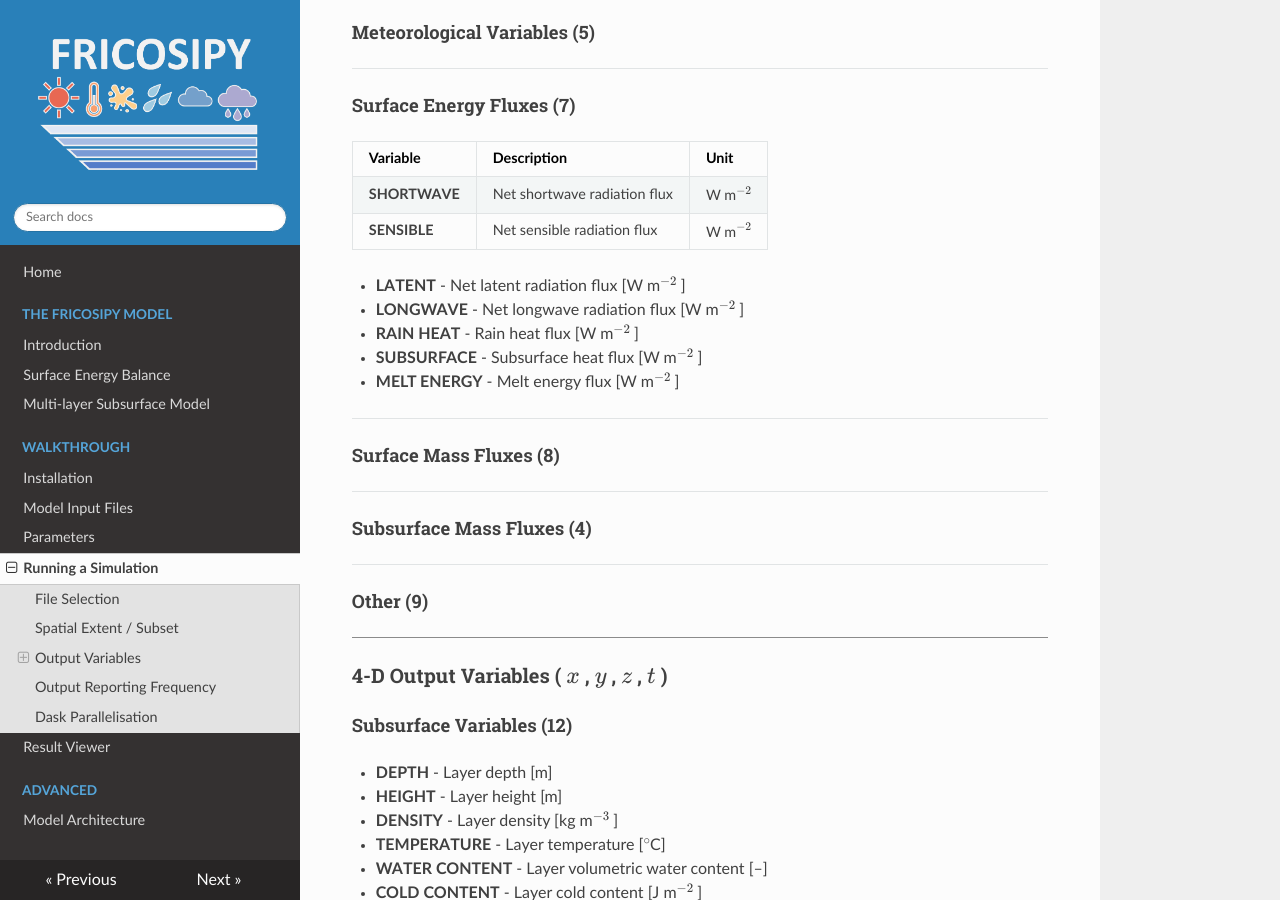
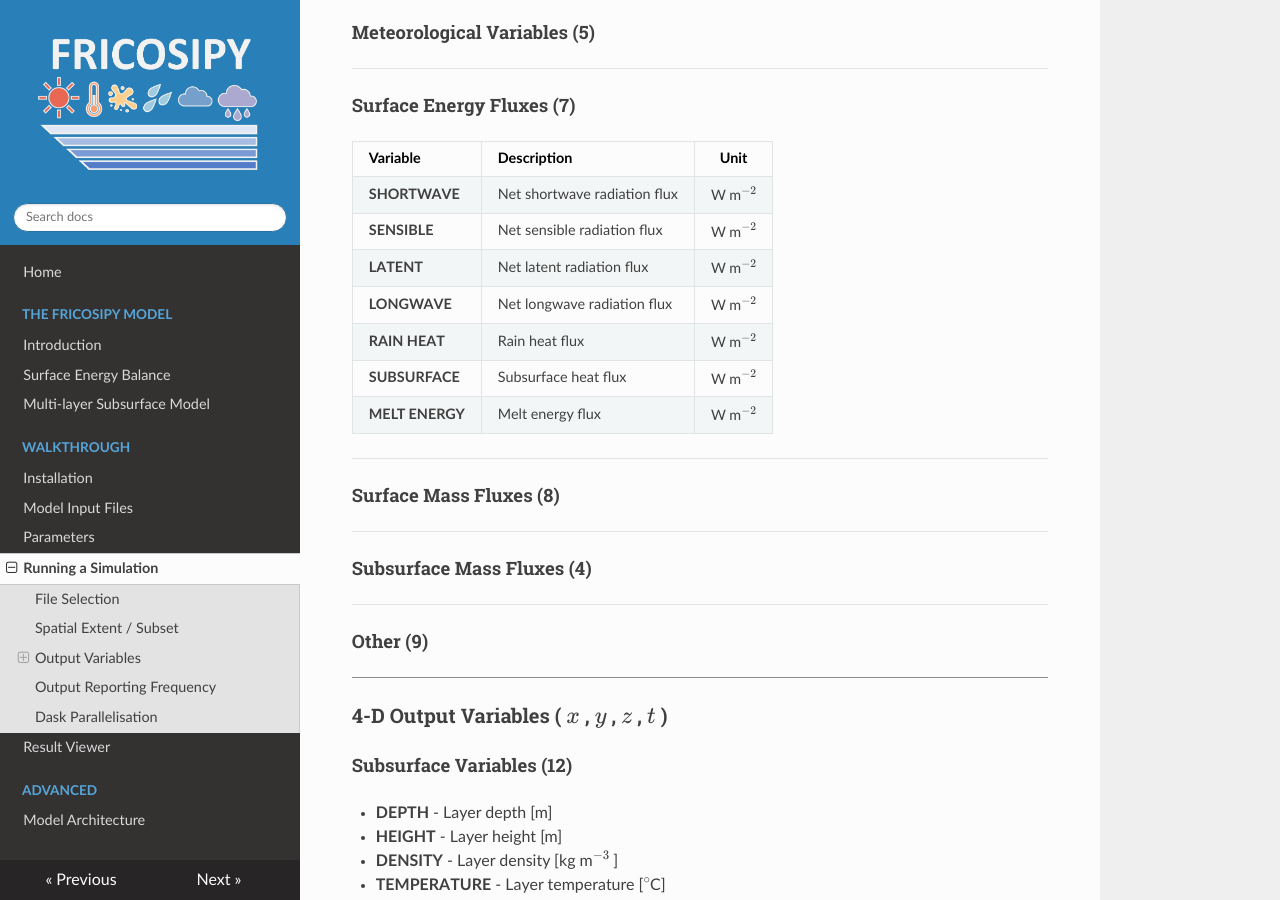
Before and after one commit to MarcusGastaldello/FRICOSIPY, an MkDocs documentation site: the page built from docs/running_a_simulation.md, in a window 1280 px wide and 900 px high, scrolled down 436 px. Built offline with MkDocs 1.6.1, drawn with Linux system fonts in a browser that asks for light colours; nearby versions of some CDN libraries.

```diff
--- a/docs/running_a_simulation.md
+++ b/docs/running_a_simulation.md
@@ -35,17 +35,14 @@ og_description: An explanation of how to setup the configuration file and run a
 #### Surface Energy Fluxes (7)
 
 | Variable | Description | Unit |
-|:---|:---|:---|
+|:---|:---|:---:|
 | **SHORTWAVE** | Net shortwave radiation flux | W m$^{-2}$ |
 | **SENSIBLE** | Net sensible radiation flux | W m$^{-2}$ |
-
-
-
-* **LATENT** - Net latent radiation flux [W m$^{-2}$ ]
-* **LONGWAVE** - Net longwave radiation flux [W m$^{-2}$ ]
-* **RAIN HEAT** - Rain heat flux [W m$^{-2}$ ]
-* **SUBSURFACE** - Subsurface heat flux [W m$^{-2}$ ]
-* **MELT ENERGY** - Melt energy flux [W m$^{-2}$ ]
+| **LATENT** | Net latent radiation flux | W m$^{-2}$ |
+| **LONGWAVE** | Net longwave radiation flux | W m$^{-2}$ |
+| **RAIN HEAT** | Rain heat flux | W m$^{-2}$ |
+| **SUBSURFACE** | Subsurface heat flux | W m$^{-2}$ |
+| **MELT ENERGY** | Melt energy flux | W m$^{-2}$ |
 
 ---
 
```
